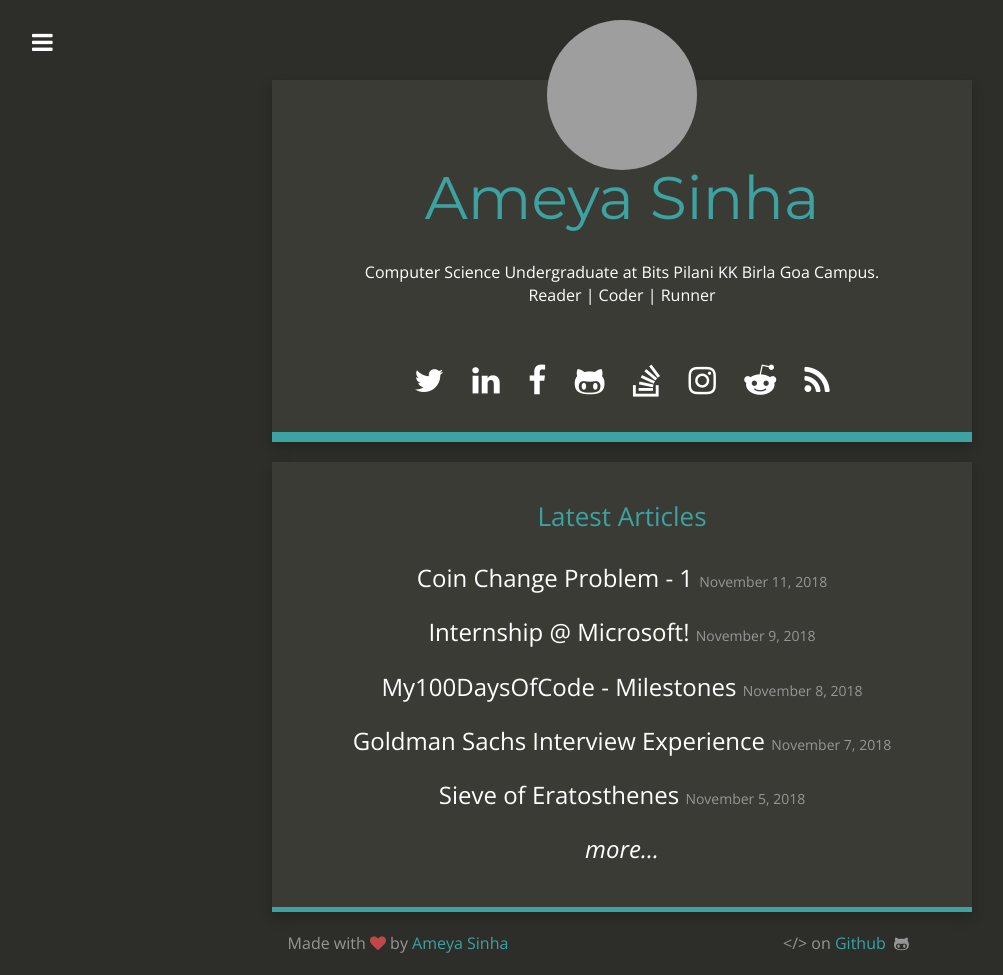
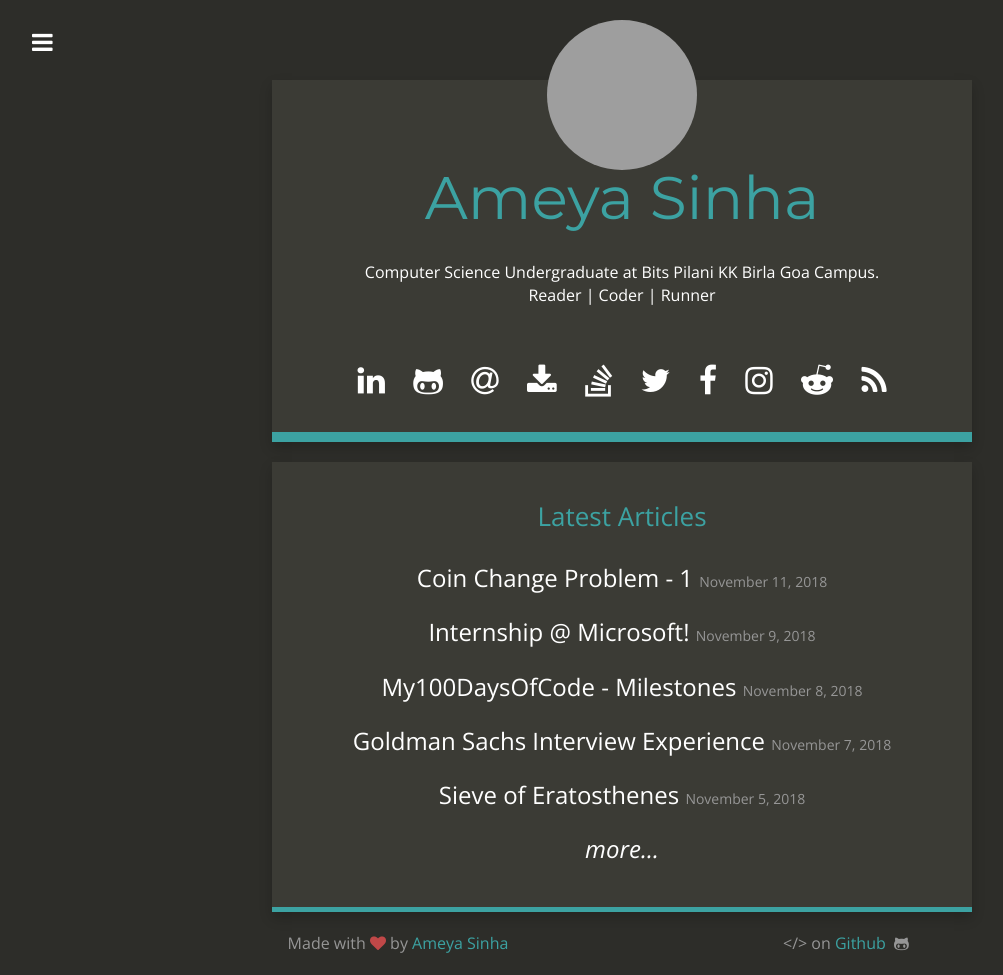
Before and after one commit to ameyanator/ameyanator.github.io, a Jekyll site: the page built from index.html, in a window 1280 px wide. Shown: the whole page, without its empty margins (18-1021 px from the left). Built offline with Jekyll 4.4.1, drawn with Linux system fonts in a browser that asks for light colours; nearby versions of some CDN libraries; Markdown is read by kramdown in place of the engine named in the settings; grey boxes are pictures that could not be loaded.

Commit message:
bring back to original4

```diff
--- a/_includes/social_links.html
+++ b/_includes/social_links.html
@@ -1,12 +1,25 @@
 <p class="links">
+  {% if site.linkedin_link %}<a href="{{ site.linkedin_link }}" target="_new"><i class="fa fa-linkedin"></i></a>{% endif %}
+
+  {% if site.github_username %}<a href="https://github.com/{{ site.github_username }}" target="_new"><i class="fa fa-github-alt"></i></a>{% endif %}
+
+  {% if site.gmail_link %}<a href="mailto: {{ site.gmail_link }}" target="_new"><i class="fa fa-at"></i></a>{% endif %}
+
+  {% if site.CV_link %}<a href="{{ site.CV_link }}" target="_new"><i class="fa fa-download"></i></a>{% endif %}
+
+  {% if site.stackoverflow_link %}<a href="{{ site.stackoverflow_link }}" target="_new"><i class="fa fa-stack-overflow"></i></a>{% endif %}
+
   {% if site.twitter_username %}<a href="https://www.twitter.com/{{ site.twitter_username }}" target="_new"><i class="fa fa-twitter"></i></a>{% endif %}
-  {% if site.linkedin_link %}<a href="{{ site.linkedin_link }}" target="_new"><i class="fa fa-linkedin"></i></a>{% endif %}
+
+  {% if site.facebook_link %}<a href="{{ site.facebook_link }}" target="_new"><i class="fa fa-facebook"></i></a>{% endif %}
+
   {% if site.xing_link %}<a href="{{ site.xing_link }}" target="_new"><i class="fa fa-xing"></i></a>{% endif %}
+
   {% if site.google_plus_link %}<a href="{{ site.google_plus_link }}" target="_new"><i class="fa fa-google-plus"></i></a>{% endif %}
-  {% if site.facebook_link %}<a href="{{ site.facebook_link }}" target="_new"><i class="fa fa-facebook"></i></a>{% endif %}
-  {% if site.github_username %}<a href="https://github.com/{{ site.github_username }}" target="_new"><i class="fa fa-github-alt"></i></a>{% endif %}
-  {% if site.stackoverflow_link %}<a href="{{ site.stackoverflow_link }}" target="_new"><i class="fa fa-stack-overflow"></i></a>{% endif %}
+
   {% if site.instagram_username %}<a href="https://www.instagram.com/{{ site.instagram_username }}" target="_new"><i class="fa fa-instagram"></i></a>{% endif %}
+
   {% if site.reddit_username %}<a href="https://www.reddit.com/u/{{ site.reddit_username }}" target="_new"><i class="fa fa-reddit-alien"></i></a>{% endif %}
+
   <a href="{{ site.baseurl }}/feed.xml" target="_new"><i class="fa fa-rss"></i></a>
 </p>
```
